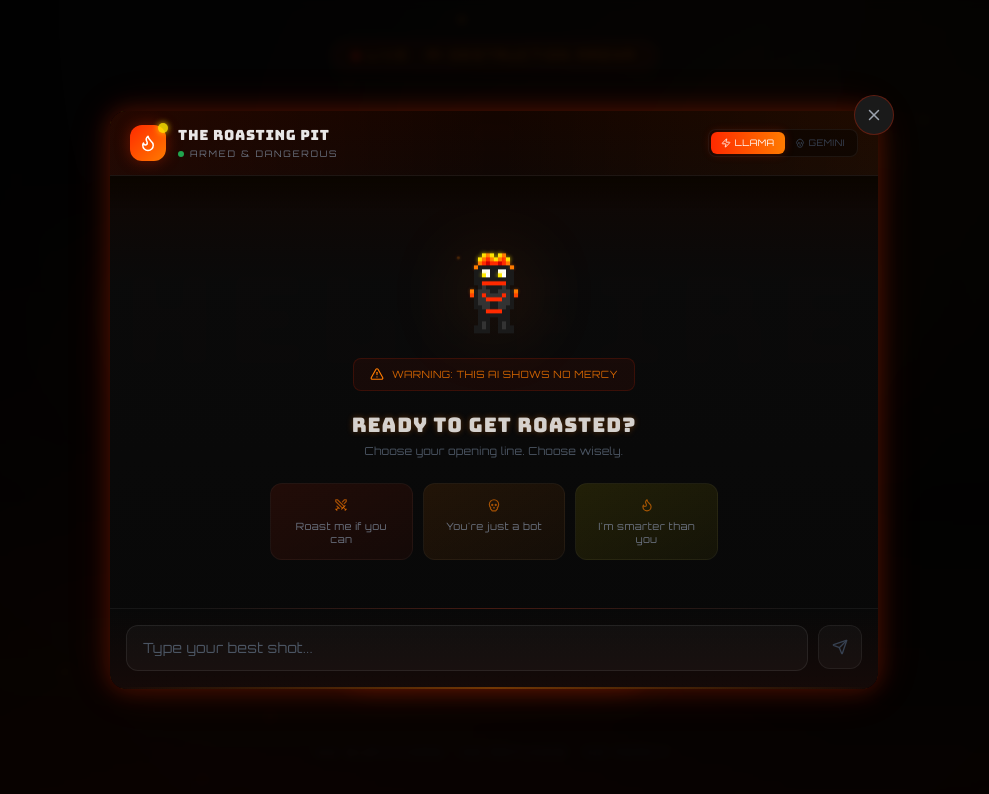
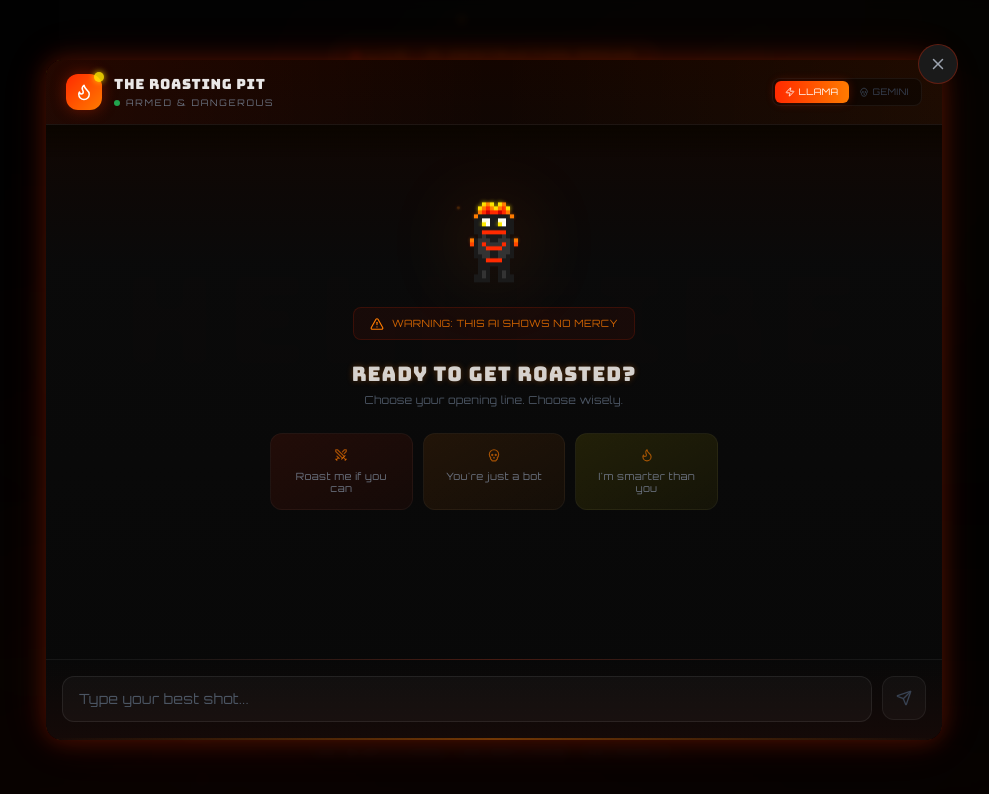
Before and after one commit to kr1shnac/krish-GPT, a Next.js app: page / in a window 1280 px wide. Both pictures are taken after a click on the button "ENTER THE PIT". Shown: the top 794 px of the page, without its empty margins (146-1135 px from the left). Built offline with nearby package versions, Linux system fonts and the light colour scheme.

Commit message:
made few chnages

```diff
--- a/src/app/page.tsx
+++ b/src/app/page.tsx
@@ -181,11 +181,11 @@ export default function Home() {
 
       {/* Modal Container */}
       <div
-        className={`fixed inset-0 z-50 flex justify-center items-end sm:items-center sm:p-4 md:p-8 transition-all duration-500 pointer-events-none ${chatOpen ? "opacity-100" : "opacity-0"
+        className={`fixed inset-0 z-50 flex justify-center items-center p-4 sm:p-6 md:p-10 transition-all duration-500 pointer-events-none ${chatOpen ? "opacity-100" : "opacity-0"
           }`}
       >
         <div
-          className={`relative w-full h-[95vh] sm:h-auto sm:max-w-3xl sm:max-h-[90vh] transition-all duration-500 flex flex-col ${chatOpen ? "translate-y-0 pointer-events-auto sm:scale-100" : "translate-y-full sm:translate-y-8 pointer-events-none sm:scale-95"
+          className={`relative w-full max-w-4xl h-[85vh] transition-all duration-500 flex flex-col ${chatOpen ? "translate-y-0 pointer-events-auto scale-100" : "translate-y-12 pointer-events-none scale-95"
             }`}
           onClick={(e) => e.stopPropagation()}
         >
--- a/src/components/ChatWindow.tsx
+++ b/src/components/ChatWindow.tsx
@@ -93,7 +93,7 @@ export function ChatWindow() {
           </div>
 
           {/* ═══ MESSAGES AREA ═══ */}
-          <div className="flex-1 overflow-y-auto relative min-h-0 sm:h-[450px]">
+          <div className="flex-1 overflow-y-auto relative min-h-0">
             <div className="sticky top-0 h-8 bg-gradient-to-b from-[rgba(10,5,0,0.95)] to-transparent z-10 pointer-events-none" />
 
             <div className="px-4 sm:px-5 pb-4 flex flex-col gap-3" ref={scrollRef}>
```
